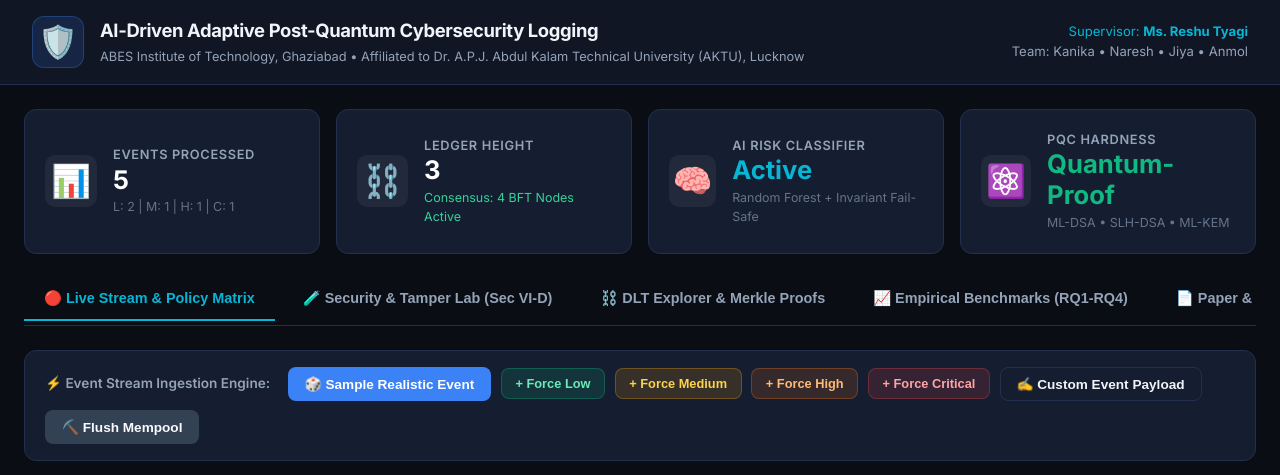
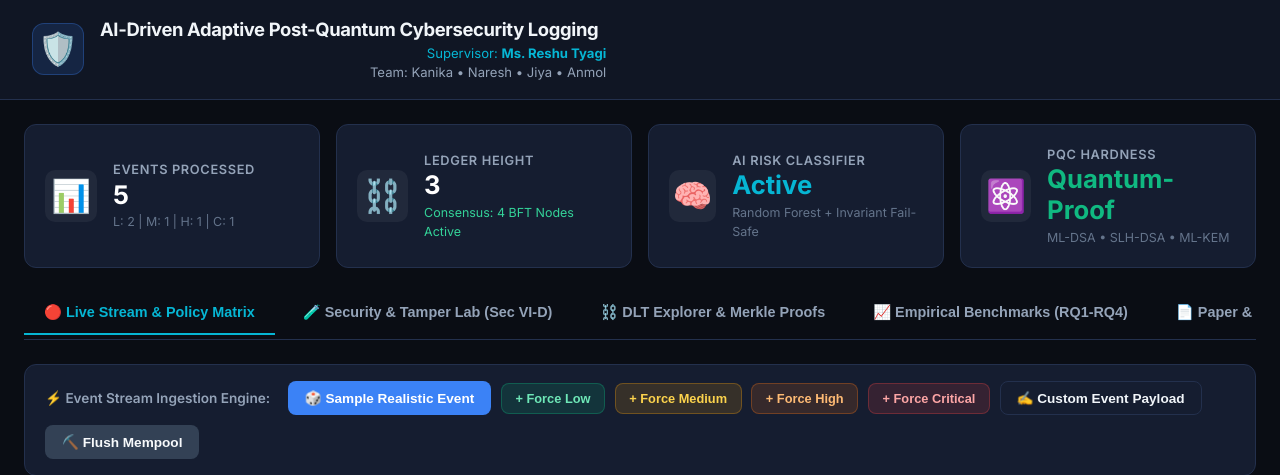
Before and after one commit to nareshsirohi/AI-Driven-Adaptive-Post-Quantum-Cybersecurity-Logging, a FastAPI app: page / in a window 1280 px wide. Shown: the top 475 px of the page. Run offline with FastAPI, Linux system fonts and the light colour scheme.

Commit message:
Update index.html

```diff
--- a/web/templates/index.html
+++ b/web/templates/index.html
@@ -19,11 +19,7 @@
       <div class="brand-text">
         <div class="title-row">
           <h1>AI-Driven Adaptive Post-Quantum Cybersecurity Logging</h1>
-        </div>
-        <p class="institution-subtext">
-          ABES Institute of Technology, Ghaziabad &bull; Affiliated to Dr. A.P.J. Abdul Kalam Technical University (AKTU), Lucknow
-        </p>
-      </div>
+
     </div>
     <div class="nav-meta">
       <div class="authors-dropdown">
```
